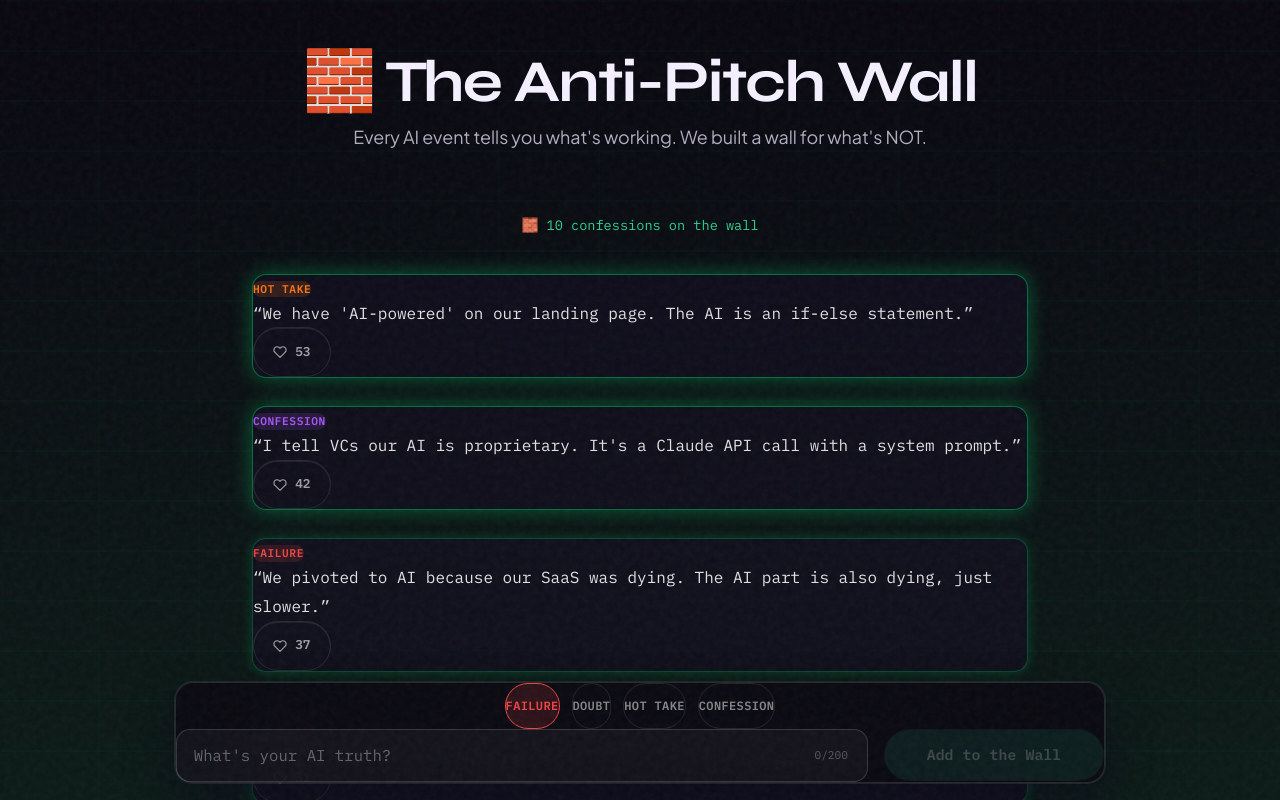
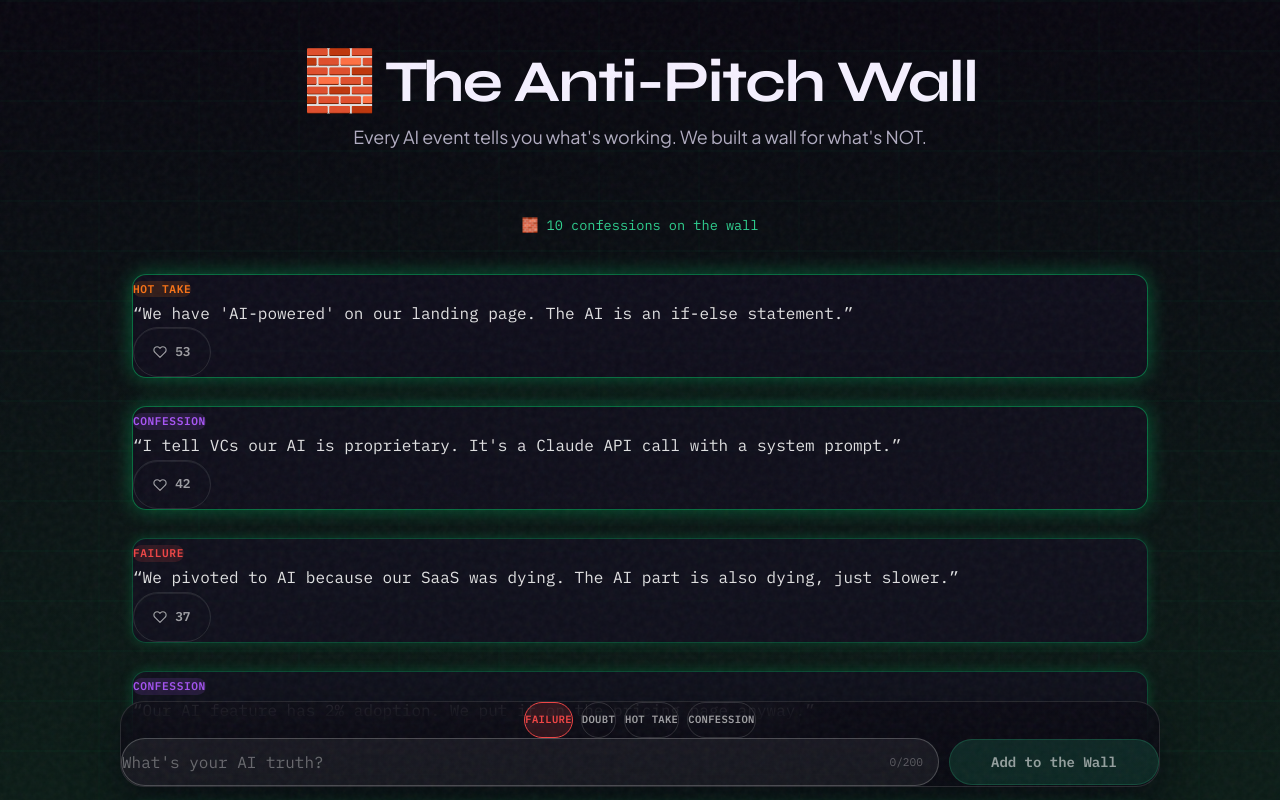
Before and after one commit to rajathkm/aiboomi-playground, a Next.js app: page /wall in a window 1280 px wide. Shown: the top 800 px of the page. Built offline with nearby package versions, Linux system fonts and the light colour scheme.

Commit message:
Refine desktop composition and wall composer polish

```diff
--- a/src/app/buildvsbuy/page.tsx
+++ b/src/app/buildvsbuy/page.tsx
@@ -416,11 +416,11 @@ export default function BuildVsBuyPage() {
               animate={{ opacity: 1, y: 0 }}
               exit={{ opacity: 0, y: -20 }}
               transition={{ duration: 0.5 }}
-              className="flex w-full max-w-2xl flex-col items-center text-center"
+              className="flex w-full max-w-4xl flex-col items-center text-center lg:min-h-[78vh] lg:justify-center"
             >
               <motion.h1
-                className="page-title mb-5"
-                style={{ fontSize: "clamp(2rem, 6.8vw, 3.8rem)" }}
+                className="page-title mb-6"
+                style={{ fontSize: "clamp(2.6rem, 7.3vw, 5rem)" }}
                 initial={{ opacity: 0, scale: 0.9 }}
                 animate={{ opacity: 1, scale: 1 }}
                 transition={{ duration: 0.6, delay: 0.1 }}
@@ -438,7 +438,7 @@ export default function BuildVsBuyPage() {
               </motion.h1>
 
               <motion.p
-                className="mb-12 max-w-xl text-balance text-lg leading-relaxed sm:text-[1.32rem]"
+                className="mb-14 max-w-2xl text-balance text-xl leading-relaxed sm:text-[1.5rem]"
                 style={{
                   color: "var(--text-secondary)",
                 }}
@@ -450,18 +450,18 @@ export default function BuildVsBuyPage() {
               </motion.p>
 
               <motion.div
-                className="panel mb-14 w-full max-w-xl"
+                className="panel mb-14 w-full max-w-3xl"
                 style={{
                   border: "1px solid rgba(154,119,255,0.35)",
                   borderRadius: 24,
-                  padding: "clamp(34px, 6vw, 50px) clamp(30px, 5.4vw, 52px)",
+                  padding: "clamp(40px, 7vw, 64px) clamp(34px, 6vw, 64px)",
                 }}
                 initial={{ opacity: 0, y: 10 }}
                 animate={{ opacity: 1, y: 0 }}
                 transition={{ delay: 0.4 }}
               >
                 <h3
-                  className="mb-5 text-sm font-semibold uppercase tracking-wider"
+                  className="mb-6 text-sm font-semibold uppercase tracking-wider"
                   style={{
                     color: "rgba(154,119,255,0.9)",
                     fontFamily: "var(--font-mono)",
@@ -470,7 +470,7 @@ export default function BuildVsBuyPage() {
                   How It Works
                 </h3>
                 <ul
-                  className="list-disc space-y-3.5 pl-4 text-left text-[0.98rem] leading-relaxed marker:text-white/35 [&>li]:pl-1"
+                  className="list-disc space-y-4 pl-5 text-left text-[1.06rem] leading-relaxed marker:text-white/35 [&>li]:pl-1"
                   style={{
                     color: "var(--text-secondary)",
                   }}
@@ -501,7 +501,7 @@ export default function BuildVsBuyPage() {
                 disabled={isLoading}
                 whileHover={{ scale: 1.05 }}
                 whileTap={{ scale: 0.95 }}
-                className="btn-primary mt-4 w-full min-h-[58px] rounded-2xl px-10 py-5 text-lg sm:w-auto sm:px-14"
+                className="btn-primary mt-5 w-full min-h-[60px] rounded-2xl px-12 py-5 text-lg sm:w-auto sm:px-16 sm:text-xl"
                 style={{
                   background: isLoading
                     ? "rgba(255,255,255,0.08)"
--- a/src/app/globals.css
+++ b/src/app/globals.css
@@ -123,11 +123,11 @@ main {
   margin: 0 auto;
   width: min(100%, 1120px);
   padding: clamp(2.45rem, 4.2vw, 3.4rem) clamp(1.55rem, 4.8vw, 3.25rem)
-    calc(9.2rem + var(--safe-area-bottom));
+    calc(6.4rem + var(--safe-area-bottom));
 }
 
 .page-container.page-container-narrow {
-  width: min(100%, 880px);
+  width: min(100%, 980px);
 }
 
 .page-stack {
@@ -489,12 +489,12 @@ main {
 }
 
 .safe-floating-space {
-  padding-bottom: calc(var(--safe-area-bottom) + 10.4rem);
+  padding-bottom: calc(var(--safe-area-bottom) + 8rem);
 }
 
 @media (min-width: 640px) {
   .safe-floating-space {
-    padding-bottom: calc(var(--safe-area-bottom) + 4.8rem);
+    padding-bottom: calc(var(--safe-area-bottom) + 2.8rem);
   }
 }
 
--- a/src/app/roast/page.tsx
+++ b/src/app/roast/page.tsx
@@ -147,7 +147,7 @@ export default function RoastPage() {
           initial={{ opacity: 0, y: -20 }}
           animate={{ opacity: 1, y: 0 }}
           transition={{ duration: 0.6 }}
-          className="page-header mb-6"
+          className="page-header mb-8"
         >
           <h1
             className="page-title"
@@ -177,7 +177,7 @@ export default function RoastPage() {
               exit={{ opacity: 0, y: -20 }}
               transition={{ duration: 0.4 }}
               onSubmit={handleSubmit}
-              className="panel w-full p-8 sm:p-10"
+              className="panel mx-auto flex w-full max-w-3xl flex-col p-8 sm:p-10"
             >
               <div className="field-shell">
                 <textarea
@@ -185,7 +185,7 @@ export default function RoastPage() {
                   onChange={(e) => setPitch(e.target.value)}
                   placeholder="Describe your startup in one line..."
                   rows={4}
-                  className="field-textarea min-h-[180px] rounded-2xl px-5 py-4 leading-relaxed sm:min-h-[200px]"
+                  className="field-textarea min-h-[190px] rounded-2xl px-5 py-4 leading-relaxed sm:min-h-[220px]"
                   style={{
                     borderColor: "rgba(255, 123, 66, 0.36)",
                     boxShadow: "0 0 0 1px rgba(255,123,66,0.08)",
@@ -216,7 +216,7 @@ export default function RoastPage() {
                 disabled={!canSubmit}
                 whileHover={canSubmit ? { scale: 1.03 } : {}}
                 whileTap={canSubmit ? { scale: 0.97 } : {}}
-                  className="btn-primary mt-8 min-h-[54px] w-full rounded-full py-4 text-sm font-bold disabled:cursor-not-allowed"
+                className="btn-primary mt-10 min-h-[56px] w-full rounded-full py-4 text-base font-bold disabled:cursor-not-allowed"
                 style={{
                   background: canSubmit
                     ? "linear-gradient(135deg, #ff7b42, #f2b544)"
@@ -273,7 +273,7 @@ export default function RoastPage() {
               initial={{ opacity: 0, y: 20 }}
               animate={{ opacity: 1, y: 0 }}
               transition={{ duration: 0.5 }}
-              className="flex w-full flex-col items-center gap-5"
+              className="mx-auto flex w-full max-w-3xl flex-col items-center gap-5"
             >
               <div
                 className="panel w-full p-6 sm:p-8"
--- a/src/app/wall/page.tsx
+++ b/src/app/wall/page.tsx
@@ -217,7 +217,7 @@ export default function WallPage() {
         }}
       />
 
-      <div className="safe-floating-space page-container page-container-narrow page-stack relative z-[1] !pb-[20rem] sm:!pb-[14.5rem]">
+      <div className="safe-floating-space page-container page-stack relative z-[1] !pb-[17rem] sm:!pb-[13.5rem]">
         <motion.div
           initial={{ opacity: 0, y: -20 }}
           animate={{ opacity: 1, y: 0 }}
@@ -275,7 +275,7 @@ export default function WallPage() {
           )}
         </AnimatePresence>
 
-        <div className="grid grid-cols-1 gap-7">
+        <div className="grid grid-cols-1 gap-6 sm:gap-7">
           <AnimatePresence mode="popLayout">
             {entries.map((entry) => {
               const cat = CATEGORY_CONFIG[entry.category];
@@ -372,17 +372,14 @@ export default function WallPage() {
         </div>
       </div>
 
+      <div className="pointer-events-none fixed inset-x-0 bottom-[calc(var(--safe-area-bottom)+0.8rem)] z-40 flex justify-center px-3 sm:px-5">
         <div
-        className="fixed bottom-[calc(var(--safe-area-bottom)+0.85rem)] left-1/2 z-40 w-[calc(100%-1.1rem)] max-w-[930px] -translate-x-1/2 sm:bottom-[calc(var(--safe-area-bottom)+1.05rem)] sm:w-[min(100%-2.4rem,930px)]"
+          className="pointer-events-auto mx-auto w-full max-w-[1040px] rounded-[24px] border border-white/12 px-4 py-3 shadow-[0_20px_46px_rgba(3,2,12,0.56)] sm:px-6 sm:py-3.5"
           style={{
-          backdropFilter: "blur(20px)",
-          WebkitBackdropFilter: "blur(20px)",
-        }}
-      >
-        <div
-          className="panel mx-auto rounded-3xl border-white/15 px-5 py-5 sm:px-8 sm:py-7"
-          style={{
-            background: "rgba(9, 8, 16, 0.9)",
+            background:
+              "linear-gradient(180deg, rgba(10,9,18,0.76), rgba(8,8,16,0.92))",
+            backdropFilter: "blur(16px)",
+            WebkitBackdropFilter: "blur(16px)",
           }}
         >
           <AnimatePresence>
@@ -403,7 +400,7 @@ export default function WallPage() {
             )}
           </AnimatePresence>
 
-          <div className="mb-6 flex flex-wrap justify-center gap-2.5 sm:gap-3">
+          <div className="mb-2.5 flex flex-wrap justify-center gap-2">
             {CATEGORIES.map((cat) => {
               const config = CATEGORY_CONFIG[cat];
               const isSelected = selectedCategory === cat;
@@ -411,13 +408,13 @@ export default function WallPage() {
                 <button
                   key={cat}
                   onClick={() => setSelectedCategory(cat)}
-                  className="min-h-[46px] rounded-full px-4 py-2.5 font-semibold uppercase transition-all duration-200 sm:px-5"
+                  className="min-h-[34px] rounded-full px-3 py-1.5 font-semibold uppercase transition-all duration-200 sm:min-h-[36px] sm:px-4"
                   style={{
-                    fontSize: "0.75rem",
+                    fontSize: "0.66rem",
                     fontFamily: "var(--font-mono)",
-                    border: `1px solid ${isSelected ? config.color : "rgba(255,255,255,0.1)"}`,
+                    border: `1px solid ${isSelected ? config.color : "rgba(255,255,255,0.14)"}`,
                     background: isSelected ? config.bg : "transparent",
-                    color: isSelected ? config.color : "rgba(255,255,255,0.5)",
+                    color: isSelected ? config.color : "rgba(255,255,255,0.6)",
                     cursor: "pointer",
                     letterSpacing: "0.03em",
                   }}
@@ -428,7 +425,7 @@ export default function WallPage() {
             })}
           </div>
 
-          <div className="flex flex-col items-stretch gap-4 md:flex-row md:items-center">
+          <div className="flex flex-col items-stretch gap-2.5 md:flex-row md:items-center">
             <div className="relative flex-1">
               <input
                 type="text"
@@ -444,14 +441,13 @@ export default function WallPage() {
                 }}
                 placeholder="What's your AI truth?"
                 maxLength={200}
-                className="field-control w-full rounded-2xl border-white/20 px-5 pr-20"
+                className="h-[46px] w-full rounded-xl border border-white/22 bg-white/6 px-4 pr-20 text-[0.95rem] text-[var(--text-primary)] outline-none transition-colors duration-150 placeholder:text-white/35 focus:border-white/45 sm:h-[48px] sm:px-5"
                 style={{
                   fontFamily: "var(--font-mono)",
-                  color: "var(--text-primary)",
                 }}
               />
               <span
-                className="absolute right-5 top-1/2 -translate-y-1/2"
+                className="absolute right-4 top-1/2 -translate-y-1/2"
                 style={{
                   fontSize: "0.7rem",
                   fontFamily: "var(--font-mono)",
@@ -468,15 +464,19 @@ export default function WallPage() {
             <button
               onClick={handleSubmit}
               disabled={!text.trim() || isSubmitting}
-              className="btn-primary min-h-[54px] w-full rounded-2xl px-6 text-sm font-bold whitespace-nowrap md:min-w-[220px] md:w-auto"
+              className="inline-flex min-h-[46px] w-full items-center justify-center rounded-xl border px-6 text-sm font-bold whitespace-nowrap transition-all duration-200 md:min-w-[210px] md:w-auto"
               style={{
+                borderColor:
+                  !text.trim() || isSubmitting
+                    ? "rgba(45,208,143,0.2)"
+                    : "rgba(45,208,143,0.7)",
                 background:
                   !text.trim() || isSubmitting
-                    ? "rgba(45,208,143,0.2)"
+                    ? "rgba(45,208,143,0.15)"
                     : "linear-gradient(135deg, #2dd08f, #58e2a8)",
                 color:
                   !text.trim() || isSubmitting
-                    ? "rgba(255,255,255,0.4)"
+                    ? "rgba(255,255,255,0.56)"
                     : "#05160f",
                 fontFamily: "var(--font-mono)",
                 cursor:
```
Lines whose indentation alone changed are shown as unchanged.
